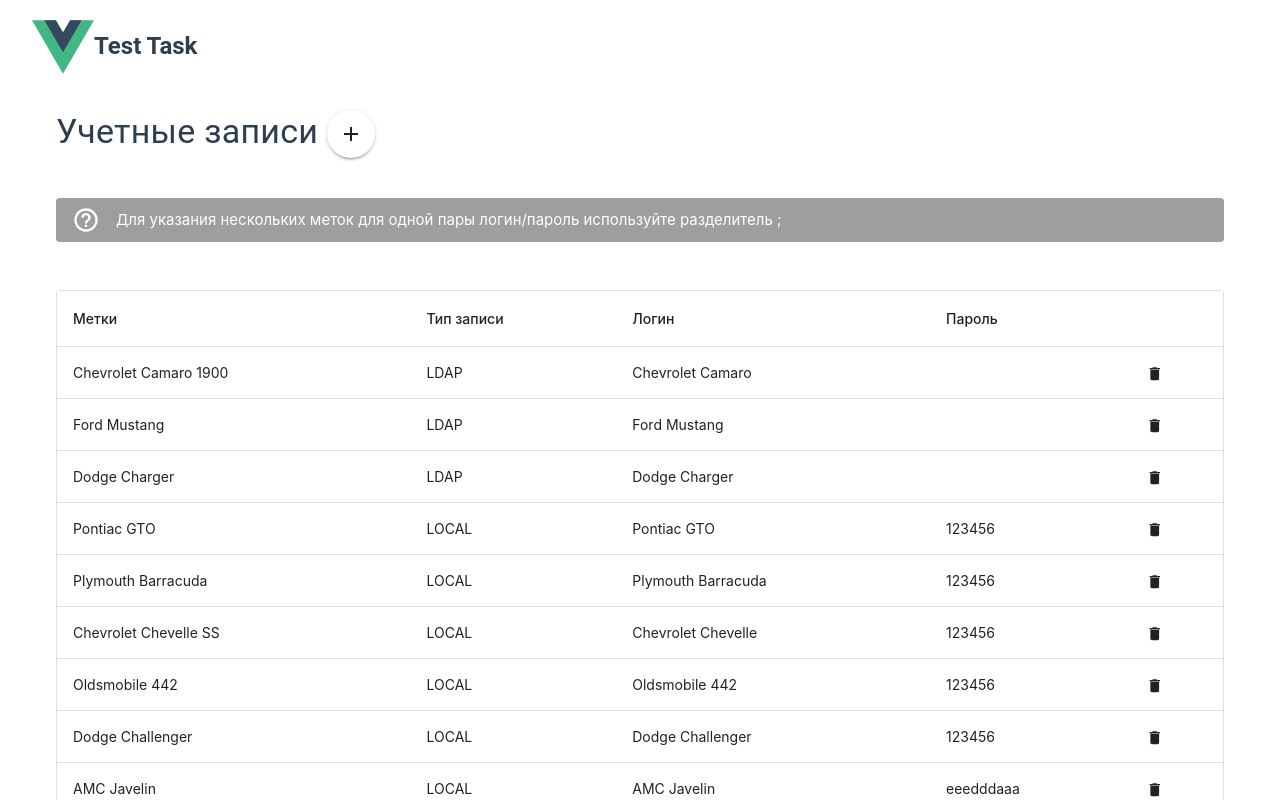
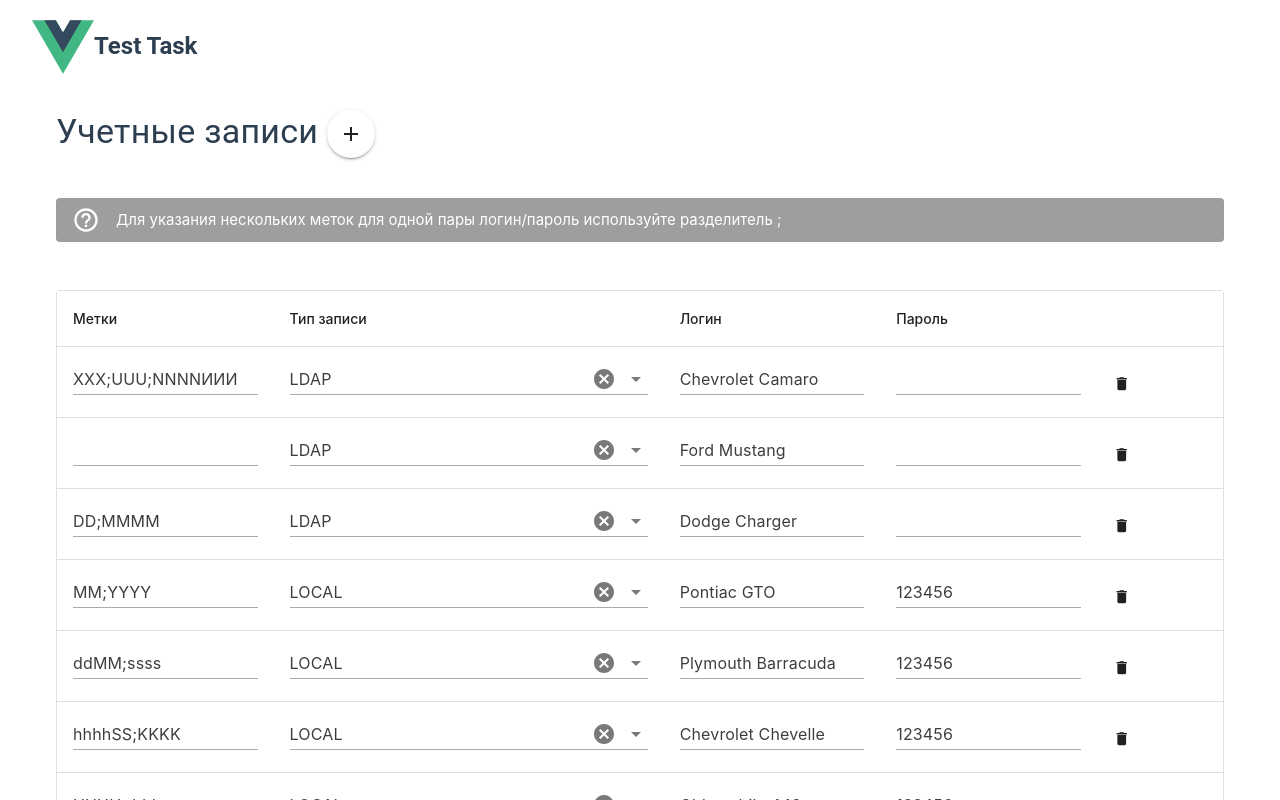
Before and after one commit to zoloto-v/accounts-list, a Vue app: page / in a window 1280 px wide. Shown: the top 800 px of the page. Built offline with nearby package versions, Linux system fonts and the light colour scheme; the HTML template or start-up script is replaced by a standard one.

Commit message:
change store

```diff
--- a/src/entities/accountList/model/index.ts
+++ b/src/entities/accountList/model/index.ts
@@ -26,7 +26,13 @@
         id: 'd23fc90c-39ce-4b15-bfde-9aabc560c2d4',
         labels: [
           {
-            text: 'Chevrolet Camaro 1900',
+            text: 'XXX',
+          },
+          {
+            text: 'UUU',
+          },
+          {
+            text: 'NNNNИИИ',
           },
         ],
         type: TYPE_TEXT['LDAP'],
@@ -35,63 +41,68 @@
       },
       {
         id: 'd23fc90c-a9ce-4b15-bfde-9aabc560c2d1',
-        labels: [{ text: 'Ford Mustang' }],
+        labels: [],
         type: 'LDAP',
         login: 'Ford Mustang',
         password: null,
       },
       {
         id: 'd23fc90c-55ce-4b15-bfde-9aabc560c2d4',
-        labels: [{ text: 'Dodge Charger' }],
+        labels: [
+          { text: 'DD' },
+          {
+            text: 'MMMM',
+          },
+        ],
         type: 'LDAP',
         login: 'Dodge Charger',
         password: null,
       },
       {
         id: 'd23fc90c-22ce-4b15-bfde-9aabc560c2d4',
-        labels: [{ text: 'Pontiac GTO' }],
+        labels: [{ text: 'MM' }, { text: 'YYYY' }],
         type: 'LOCAL',
         login: 'Pontiac GTO',
         password: '123456',
       },
       {
         id: 'd23fc90c-39ce-4b15-bfde-9aabc560ceee',
-        labels: [{ text: 'Plymouth Barracuda' }],
+        labels: [{ text: 'ddMM' }, { text: 'ssss' }],
         type: 'LOCAL',
         login: 'Plymouth Barracuda',
         password: '123456',
       },
       {
         id: 'd23fc90c-39ce-4b15-bfde-9aabc560cqqq',
-        labels: [{ text: 'Chevrolet Chevelle SS' }],
+        labels: [{ text: 'hhhhSS' }, { text: 'KKKK' }],
         type: 'LOCAL',
         login: 'Chevrolet Chevelle',
         password: '123456',
       },
       {
         id: 'd23fc90c-39ce-4b15-bfde-9aabc560c333',
-        labels: [{ text: 'Oldsmobile 442' }],
+        labels: [{ text: 'UUUU' }, { text: 'ddd' }],
         type: 'LOCAL',
         login: 'Oldsmobile 442',
         password: '123456',
       },
       {
         id: 'd23fc90c-39ce-4b15-bfde-9aabc560c211',
-        labels: [{ text: 'Dodge Challenger' }],
+        labels: [],
         type: 'LOCAL',
         login: 'Dodge Challenger',
         password: '123456',
       },
       {
         id: 'd23fc90c-39ce-4b15-bfde-9aabc560cvvv',
-        labels: [{ text: 'AMC Javelin' }],
+        labels: [{ text: 'yyyy' }],
         type: 'LOCAL',
         login: 'AMC Javelin',
         password: 'eeedddaaa',
       },
       {
         id: 'd23fc90c-39ce-4b15-bfde-9aabc560cuuu',
-        labels: [{ text: 'Mercury Cougar' }],
+        labels: [{ text: 'YYYY' }],
         type: 'LOCAL',
         login: 'Mercury Cougar',
         password: 'aaabbbccc',
@@ -107,7 +118,13 @@
     accounts.value.accounts = accounts.value.accounts.filter((a) => a.id !== id)
   }
 
+  function find(id: string) {
+    return accounts.value.accounts.find((a) => a.id === id)
+  }
+
   function update(id: string, value: IAccount) {
+    console.log('update', value)
+
     const index = accounts.value.accounts.findIndex((a) => a.id === id)
     accounts.value.accounts = [
       ...accounts.value.accounts.slice(0, index),
@@ -116,5 +133,5 @@
     ]
   }
 
-  return { accounts, add, remove, update, fetchAll }
+  return { accounts, add, remove, update, find, fetchAll }
 })
--- a/src/pages/accounts/ui/AccountList.vue
+++ b/src/pages/accounts/ui/AccountList.vue
@@ -2,13 +2,23 @@
 import { ref, onMounted } from 'vue'
 import { mdiDelete, mdiArrowLeft, mdiArrowRight } from '@mdi/js';
 import { useAccountStore } from '@/entities/accountList/model';
+import type { IAccount } from '@/entities/accountList/model/type';
 
 const accountsStore = useAccountStore()
 
 const itemsPerPage = ref(10)
 
 const remove = (id: string) => {
+  console.log(accountsStore.accounts.accounts)
   accountsStore.remove(id)
+}
+
+const labelsHandler = (id: string, payload: IAccount, newVal: string) => {
+  const value = newVal.split(';').map(text => ({ text }));
+  accountsStore.update(id, {
+    ...payload,
+    labels: value,
+  });
 }
 
 onMounted(() => {
@@ -20,6 +30,7 @@
   <v-sheet border rounded="">
     <v-data-iterator :items="accountsStore.accounts.accounts" :items-per-page="itemsPerPage">
       <template v-slot:default="{ items }">
+        <v-form>
           <v-table>
             <thead>
               <tr>
@@ -32,16 +43,26 @@
             </thead>
             <tbody>
               <tr v-for="(value, i) in items" :key="i">
-              <td>{{value.raw.labels?.map(v => v.text).join('')}}</td>
-              <td>{{ value.raw.type }}</td>
-              <td>{{ value.raw.login }}</td>
-              <td>{{ value.raw.password }}</td>
                 <td>
-                <v-icon :icon="mdiDelete" size="small" @click="remove(value.raw.id)"></v-icon>
+                  <v-text-field variant="underlined" :value="value.raw.labels?.map(v => v.text).join(';')"
+                    @update:model-value="(newVal) => labelsHandler(value.raw.id, value.raw, newVal)" />
+                </td>
+                <td>
+                  <v-select clearable :items="['LDAP', 'LOCAL']" variant="underlined" v-model="value.raw.type" />
+                </td>
+                <td>
+                  <v-text-field variant="underlined" v-model="value.raw.login" />
+                </td>
+                <td>
+                  <v-text-field variant="underlined" v-model="value.raw.password" />
+                </td>
+                <td>
+                  <v-icon :icon="mdiDelete" size="small" @click="remove(value.raw.id)" />
                 </td>
               </tr>
             </tbody>
           </v-table>
+        </v-form>
       </template>
       <template v-slot:footer="{ page, pageCount, prevPage, nextPage }">
         <div class="d-flex align-center justify-center pa-4">
```
Lines whose indentation alone changed are shown as unchanged.
